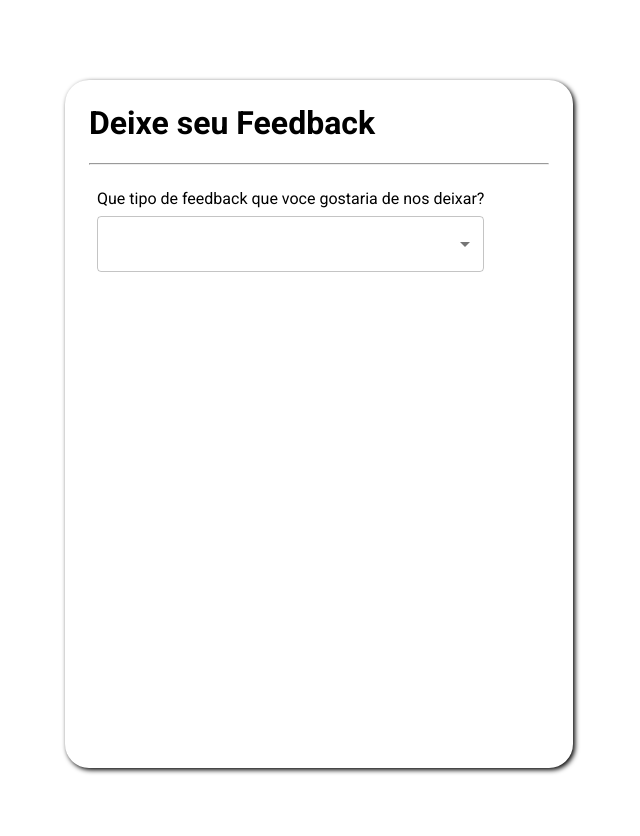
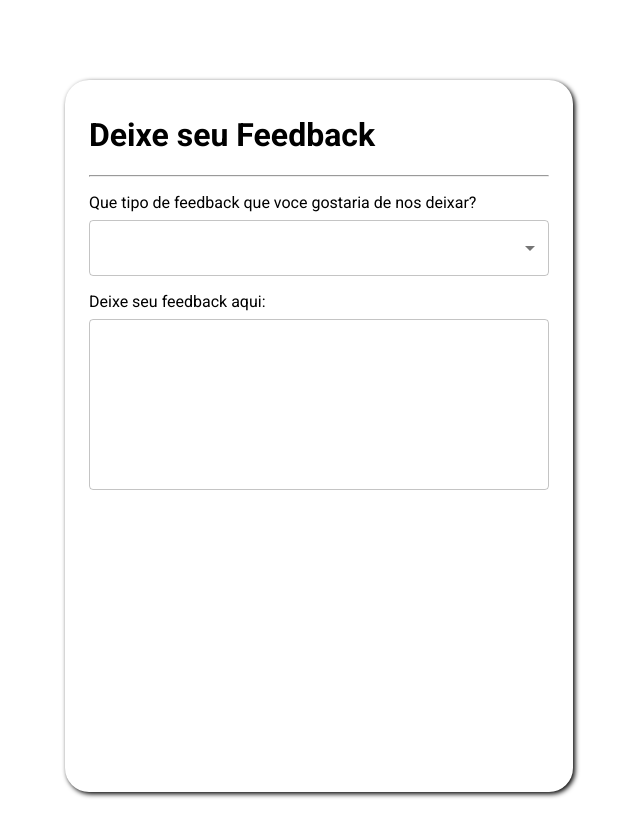
Before and after one commit to FelipeMaxRosa/ada-cielo-desafio-1-front, a React (Create React App) app: page / in a window 1280 px wide. Shown: the top 836 px of the page, without its empty margins (321-961 px from the left). Built offline with nearby package versions, Linux system fonts and the light colour scheme.

Commit message:
feat: form body

```diff
--- a/src/components/feedback-body/feedback-body.tsx
+++ b/src/components/feedback-body/feedback-body.tsx
@@ -1,17 +1,24 @@
 import React, { useState } from "react";
-import { SelectField } from "../shared/select/select-field";
+import { SelectChangeEvent } from "@mui/material/Select";
+
+import { SelectField, Form } from "../form";
 import { FEEDBACK_TYPE_OPTIONS } from "../constants";
-import { SelectChangeEvent } from "@mui/material/Select";
+import { Input } from "../form";
 
 export const FeedbackBody = () => {
   const [feedbackType, setFeedbackType] = useState("");
+  const [feedbackMessage, setFeedbackMessage] = useState("");
 
   const handleChange = (event: SelectChangeEvent<string>) => {
     setFeedbackType(event.target.value);
   };
 
+  const handleInputChange = (event: React.ChangeEvent<HTMLInputElement>) => {
+    setFeedbackMessage(event.target.value);
+  };
+
   return (
-    <form>
+    <Form>
       <SelectField
         items={FEEDBACK_TYPE_OPTIONS}
         value={feedbackType}
@@ -19,6 +26,14 @@ export const FeedbackBody = () => {
         label="Que tipo de feedback que voce gostaria de nos deixar?"
         name="feedbackType"
       />
-    </form>
+      <Input
+        multiline
+        rows={6}
+        name="feedbackMessage"
+        value={feedbackMessage}
+        label="Deixe seu feedback aqui:"
+        onChange={handleInputChange}
+      />
+    </Form>
   );
 };
--- a/src/components/feedback-container/feedback-container.styles.ts
+++ b/src/components/feedback-container/feedback-container.styles.ts
@@ -4,7 +4,7 @@ export const Container = styled.div`
   width: 460px;
   height: 640px;
 
-  padding: 24px;
+  padding: 36px 24px;
   margin: 0 auto;
   background: #ffffff;
   border-radius: 24px;
--- /dev/null
+++ b/src/components/form/index.ts
@@ -0,0 +1,3 @@
+export * from "./input";
+export * from "./select";
+export * from "./shared";
--- /dev/null
+++ b/src/components/form/input/index.ts
@@ -0,0 +1 @@
+export * from "./input";
--- /dev/null
+++ b/src/components/form/input/input.tsx
@@ -0,0 +1,15 @@
+import * as React from "react";
+import { FC } from "react";
+import Box from "@mui/material/Box";
+import TextField from "@mui/material/TextField";
+import { FormControl, TextFieldProps } from "@mui/material";
+import { Label } from "../shared";
+
+export const Input: FC<TextFieldProps> = ({ label, ...props }) => {
+  return (
+    <FormControl fullWidth>
+      <Label>{label}</Label>
+      <TextField {...props} />
+    </FormControl>
+  );
+};
--- /dev/null
+++ b/src/components/form/select/index.ts
@@ -0,0 +1 @@
+export * from "./select-field";
--- a/src/components/shared/select/select-field.tsx
+++ b/src/components/form/select/select-field.tsx
@@ -2,7 +2,7 @@ import { FC } from "react";
 import MenuItem from "@mui/material/MenuItem";
 import FormControl from "@mui/material/FormControl";
 import Select, { SelectChangeEvent } from "@mui/material/Select";
-import { Label } from "./select-field.styles";
+import { Label } from "../shared/shared.styles";
 
 type SelectFieldProps = {
   items: Array<{ label: string; value: string }>;
@@ -21,7 +21,7 @@ export const SelectField: FC<SelectFieldProps> = ({
   label = "",
 }) => {
   return (
-    <FormControl sx={{ m: 1, minWidth: 280 }} size="medium">
+    <FormControl sx={{ minWidth: 280 }} size="medium">
       <Label>{label}</Label>
       <Select
         name={name}
--- /dev/null
+++ b/src/components/form/shared/index.ts
@@ -0,0 +1 @@
+export * from "./shared.styles";
--- a/src/components/shared/select/select-field.styles.ts
+++ b/src/components/form/shared/shared.styles.ts
@@ -3,3 +3,9 @@ import styled from "styled-components";
 export const Label = styled.label`
   margin-bottom: 8px;
 `;
+
+export const Form = styled.form`
+  display: flex;
+  flex-direction: column;
+  gap: 16px;
+`;
```
